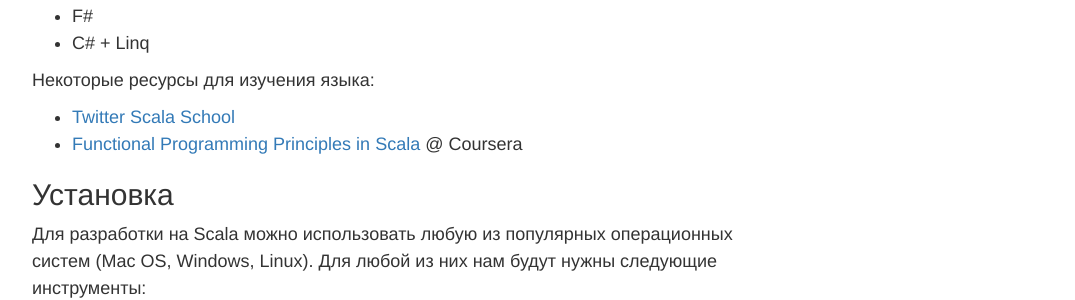
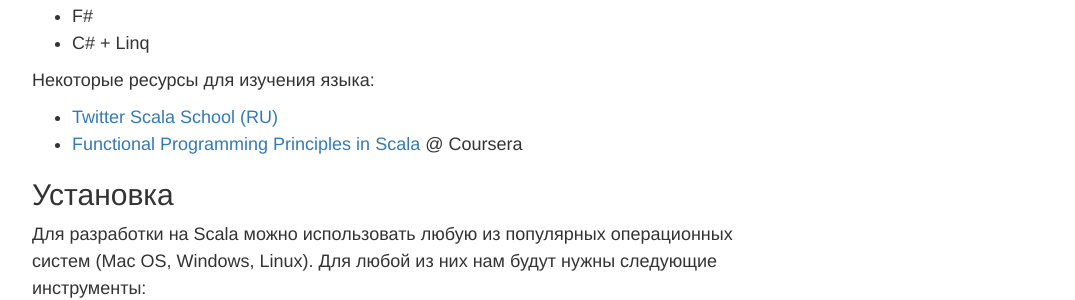
Before and after one commit to groz/groz.github.io, a Jekyll site: the page built from _posts/scala/intro/2015-06-10-setup.md, in a window 1280 px wide. Shown: the part 480-780 px from the top of the page, without its empty margins (38-1113 px from the left). Built offline with Jekyll 4.4.1, drawn with Linux system fonts in a browser that asks for light colours; nearby versions of some CDN libraries.

```diff
--- a/_posts/scala/intro/2015-06-10-setup.md
+++ b/_posts/scala/intro/2015-06-10-setup.md
@@ -15,7 +15,7 @@ Scala - это относительно новый, но уже популярн
 
 Некоторые ресурсы для изучения языка:
 
-- [Twitter Scala School](https://twitter.github.io/scala_school/)
+- [Twitter Scala School (RU)](https://twitter.github.io/scala_school/ru/index.html)
 - [Functional Programming Principles in Scala](https://class.coursera.org/progfun-005) @ Coursera
 
 ## Установка
```
